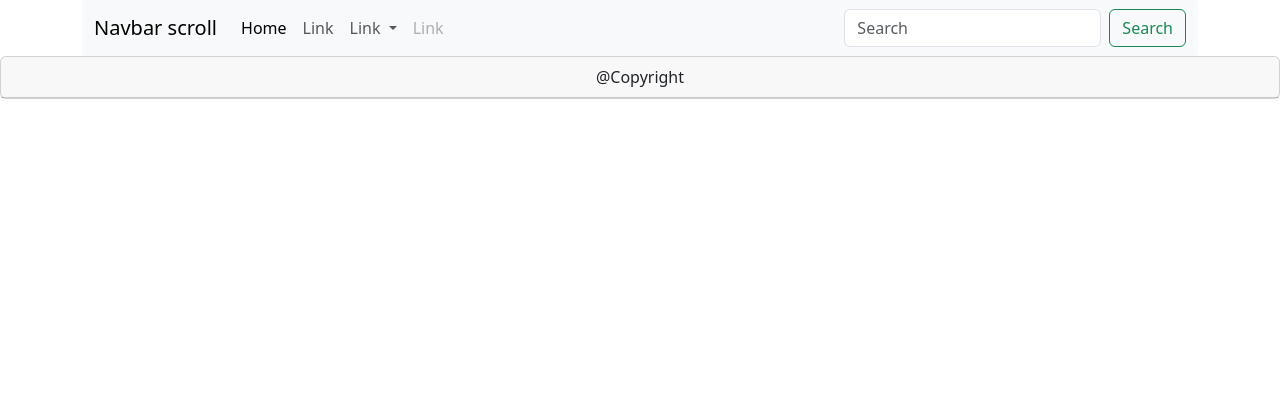
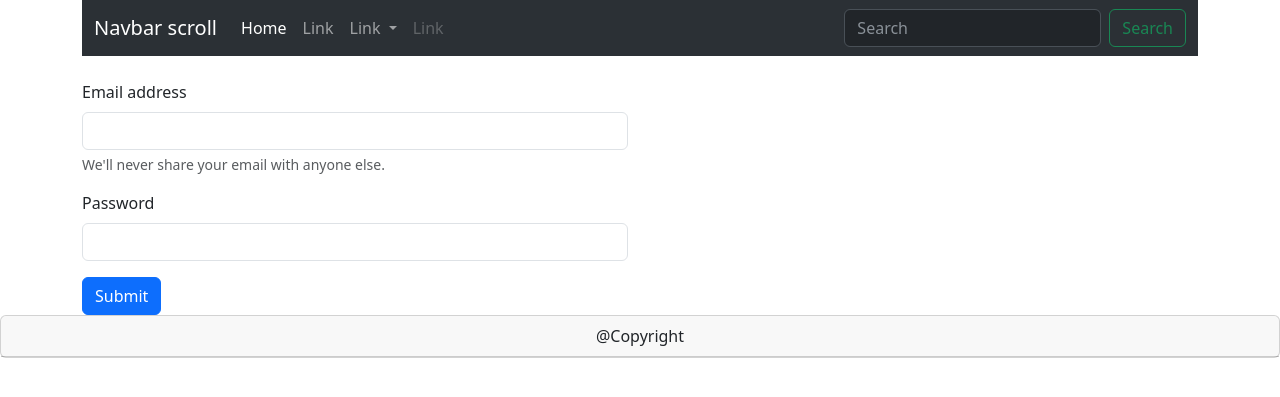
Before and after one commit to thealamdev/php-all, a PHP site: page / in a window 1280 px wide. Shown: the top 397 px of the page. Run offline with PHP 8.4, Linux system fonts and the light colour scheme.

Commit message:
include and require done

```diff
--- a/form/footer.php
+++ b/form/footer.php
@@ -1,4 +1,5 @@
 <div class="card text-center">
+
     <div class="card-header">
         @Copyright
     </div>
--- a/form/header.php
+++ b/form/header.php
@@ -1,4 +1,4 @@
-<nav class="navbar navbar-expand-lg bg-body-tertiary">
+<nav class="navbar navbar-expand-lg bg-body-tertiary bg-dark" data-bs-theme="dark">
   <div class="container-fluid">
     <a class="navbar-brand" href="#">Navbar scroll</a>
     <button class="navbar-toggler" type="button" data-bs-toggle="collapse" data-bs-target="#navbarScroll" aria-controls="navbarScroll" aria-expanded="false" aria-label="Toggle navigation">
--- a/form/index.php
+++ b/form/index.php
@@ -4,7 +4,7 @@
 <head>
     <meta charset="utf-8">
     <meta name="viewport" content="width=device-width, initial-scale=1">
-    <title>F</title>
+    <title>Request</title>
     <link href="https://cdn.jsdelivr.net/npm/bootstrap@5.3.0/dist/css/bootstrap.min.css" rel="stylesheet" integrity="sha384-9ndCyUaIbzAi2FUVXJi0CjmCapSmO7SnpJef0486qhLnuZ2cdeRhO02iuK6FUUVM" crossorigin="anonymous">
 </head>
 
@@ -14,22 +14,45 @@
         <?php
         include_once('header.php');
         ?>
-
     </div>
 
+    <!-- form design start -->
+
+    <div class="container">
+        <div class="row mt-4">
+            <div class="col-lg-6">
+                <form method="post">
+                    <div class="mb-3">
+                        <label for="exampleInputEmail1" class="form-label">Email address</label>
+                        <input type="email" name="email" class="form-control" id="exampleInputEmail1" aria-describedby="emailHelp">
+                        <div id="emailHelp" class="form-text">We'll never share your email with anyone else.</div>
+                    </div>
+                    <div class="mb-3">
+                        <label for="exampleInputPassword1" class="form-label">Password</label>
+                        <input type="password" name="password" class="form-control" id="exampleInputPassword1">
+                    </div>
+
+                    <button type="submit" name="submit" class="btn btn-primary">Submit</button>
+                </form>
+
+            </div>
+        </div>
+    </div>
+
+    <!-- form design end -->
 
     <?php
-        include_once('footer.php');
-        ?>
-
-
-
-
-
-
-
+    include_once('footer.php');
+    ?>
 
     <script src="https://cdn.jsdelivr.net/npm/bootstrap@5.3.0/dist/js/bootstrap.bundle.min.js" integrity="sha384-geWF76RCwLtnZ8qwWowPQNguL3RmwHVBC9FhGdlKrxdiJJigb/j/68SIy3Te4Bkz" crossorigin="anonymous"></script>
 </body>
 
 </html>
+
+<?php
+    echo "<pre>";
+    // print_r($_SERVER);
+    // echo getenv("REMOTE_ADDR");
+    echo"</pre>";
+?>
```
